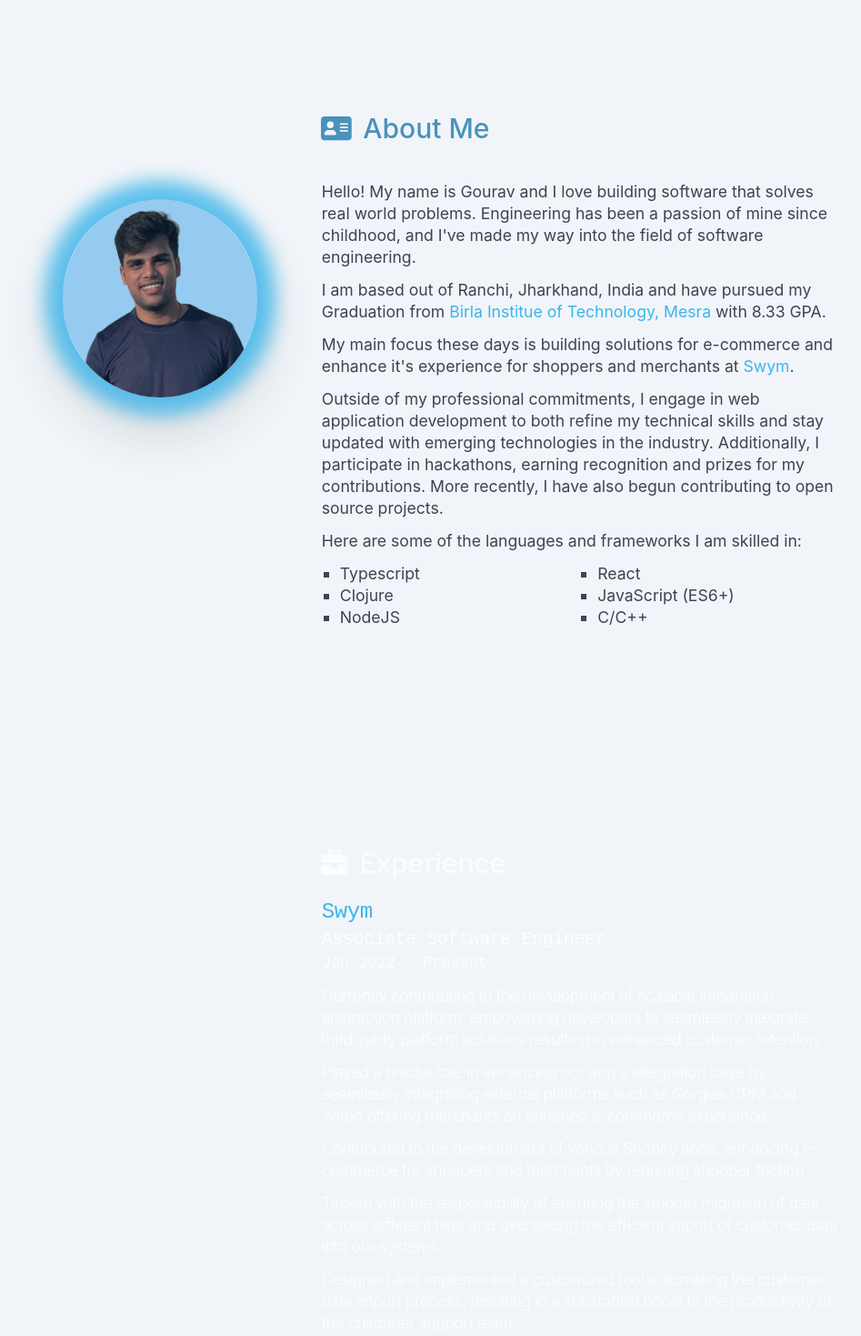
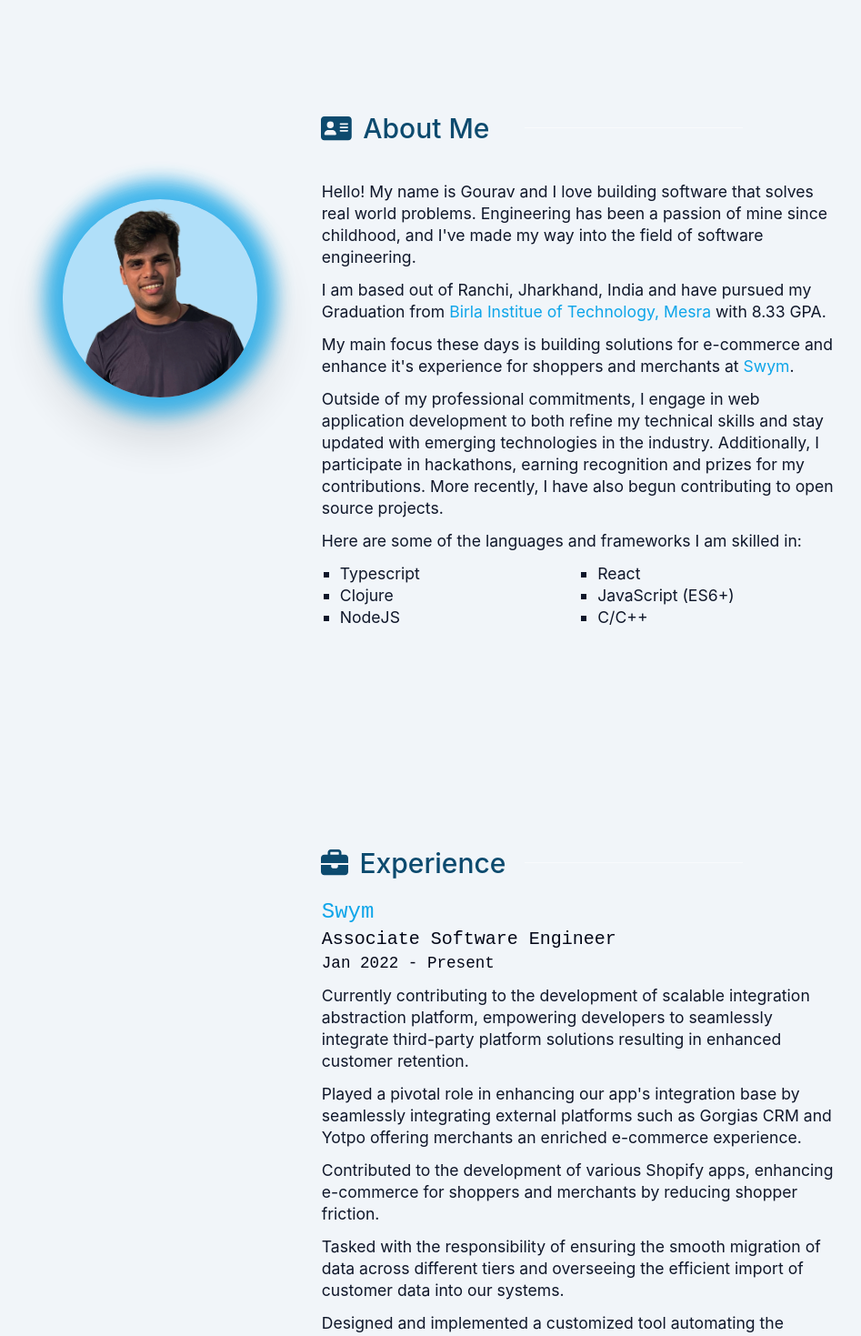
Before and after one commit to gogouravr/dot-portfolio, a React (Create React App) app: page / in a window 1280 px wide. Shown: the part 700-2169 px from the top of the page at 91% size, without its empty margins (144-1091 px from the left). Built offline with nearby package versions, Linux system fonts and the light colour scheme.

Commit message:
Add light theme to Experience screen

```diff
--- a/src/screens/About.jsx
+++ b/src/screens/About.jsx
@@ -7,7 +7,7 @@ import { faAddressCard } from '@fortawesome/free-solid-svg-icons';
 export default function About() {
     return (
         <div className='dark:text-white text-slate-900 my-20 a sm:mt-10 md:mt-40 lg:mt-60 mx-auto w-11/12 sm:w-10/12 md:w-9/12 lg:w-8/12' id='about'>
-            <h2 className='dark:text-white text-sky-700 font-medium text-2xl font-high-l text-center lg:text-start lg:self-start lg:ml-[33.3%] lg:text-3xl opacity-70'>
+            <h2 className='dark:text-white text-sky-900 font-medium text-2xl font-high-l text-center lg:text-start lg:self-start lg:ml-[33.3%] lg:text-3xl dark:opacity-80'>
                 <FontAwesomeIcon icon={faAddressCard} className='mr-3' />
                 <span className='relative hor-bar'>
                     About Me
@@ -16,10 +16,10 @@ export default function About() {
             <section className='flex flex-col lg:flex-row mx-auto lg:justify-between items-center lg:items-start mt-8 sm:mt-5 w-fit'>
 
                 <figure className='mt-10 w-3/4 max-w-[300px] lg:w-[25%] lg:max-w-none image-container relative rounded-full'>
-                    <img className='border-3 shadow-[0_0_20px_20px_rgba(14,165,233,0.80)] border-sky-500 opacity-80 rounded-full drop-shadow-2xl dark:bg-slate-800 bg-sky-200' src="/gourav-raj-photo.png" alt={profile['first-name'] + ' ' + profile['last-name']} />
+                    <img className='border-3 shadow-[0_0_20px_20px_rgba(14,165,233,0.80)] border-sky-500 dark:opacity-80 opacity-95 rounded-full drop-shadow-2xl dark:bg-slate-800 bg-sky-200' src="/gourav-raj-photo.png" alt={profile['first-name'] + ' ' + profile['last-name']} />
                 </figure>
 
-                <p className='font-high-l dark:font-[280] font-[400] leading-6 lg:w-2/3 opacity-80 mt-8 lg:mt-5 text-base lg:text-[1.1rem] tracking-normal flex flex-col gap-3'>
+                <p className='font-high-l dark:font-[280] font-[400] leading-6 lg:w-2/3 dark:opacity-80 mt-8 lg:mt-5 text-base lg:text-[1.1rem] tracking-normal flex flex-col gap-3'>
                     <p>{profile['about-text'][0]}</p>
                     <p>{profile['about-text'][1]}
                         <a href='https://www.bitmesra.ac.in/' target='_blank' rel="noreferrer" className="text-sky-500 dark:font-light font-[400]">
--- a/src/screens/Experience.jsx
+++ b/src/screens/Experience.jsx
@@ -5,8 +5,8 @@ import { faBriefcase } from '@fortawesome/free-solid-svg-icons';
 
 export default function Experience() {
     return (
-        <div className='flex flex-col items-center md:items-end  my-20 sm:mt-10 md:mt-40 lg:mt-60 mx-auto w-11/12 sm:w-10/12 md:w-9/12 lg:w-8/12' id='experience'>
-            <h2 className='text-white font-medium text-2xl font-high-l lg:ml-[33.3%] mx-auto md:self-start lg:text-3xl opacity-70'>
+        <div className='dark:text-white text-slate-900 flex flex-col items-center md:items-end  my-20 sm:mt-10 md:mt-40 lg:mt-60 mx-auto w-11/12 sm:w-10/12 md:w-9/12 lg:w-8/12' id='experience'>
+            <h2 className='dark:text-white text-sky-900 font-medium text-2xl font-high-l lg:ml-[33.3%] mx-auto md:self-start lg:text-3xl dark:opacity-70'>
                 <FontAwesomeIcon icon={faBriefcase} className='mr-3' />
                 <span className='relative hor-bar'>
                     Experience
@@ -15,17 +15,17 @@ export default function Experience() {
 
             {/* <section className='flex flex-col lg:flex-row md:gap-8 lg:gap-12 justify-center items-center lg:items-start mt-8 a sm:mt-10 mx-auto w-11/12 sm:w-10/12 md:w-9/12 lg:w-11/12'> */}
 
-            <section className='font-sans font-[240] lg:w-2/3 opacity-80 mt-5 text-white text-base lg:text-[1.1rem] tracking-tight'>
+            <section className='font-sans font-[240] lg:w-2/3 dark:opacity-80 mt-5 text-base lg:text-[1.1rem] tracking-normal'>
                 {profile['experience'].map(organisation =>
                     <div>
                         <h3 className='text-xl md:text-2xl font-normal text-sky-500'><a href={organisation.url} target='_blank' rel='noreferrer'>{organisation['name']}</a></h3>
-                        <h4 className='text-base md:text-xl font-normal'>{organisation['role']}</h4>
-                        <div className="font-normal mb-3">
+                        <h4 className='text-base md:text-xl text-slate-950 dark:text-white font-normal'>{organisation['role']}</h4>
+                        <div className="font-normal mb-3 text-slate-950 dark:text-white">
                             <span>{organisation['start']}</span>
                             <span> - </span>
                             <span>{organisation['end']}</span>
                         </div>
-                        {organisation['paras'].map(para => <p className='font-high-l mt-3 font-[280] leading-6'>{para}</p>)}
+                        {organisation['paras'].map(para => <p className='font-high-l mt-3 dark:font-[280] font-[400] leading-6'>{para}</p>)}
                     </div>
                 )}
 
```
